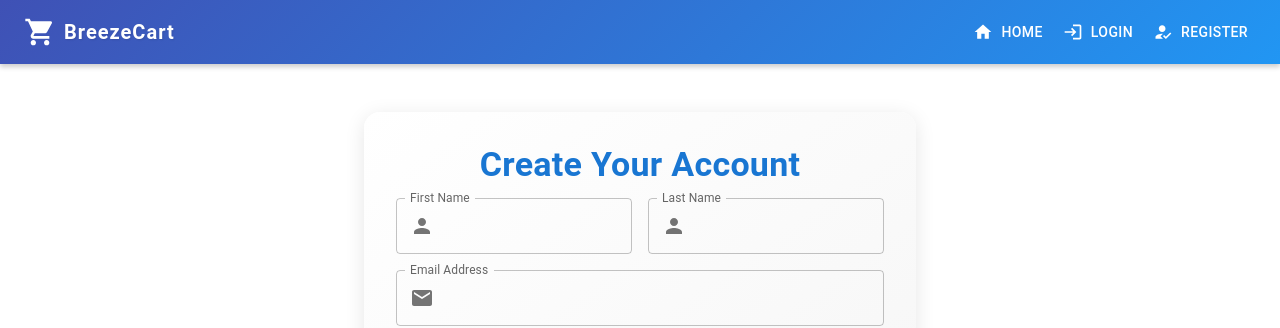
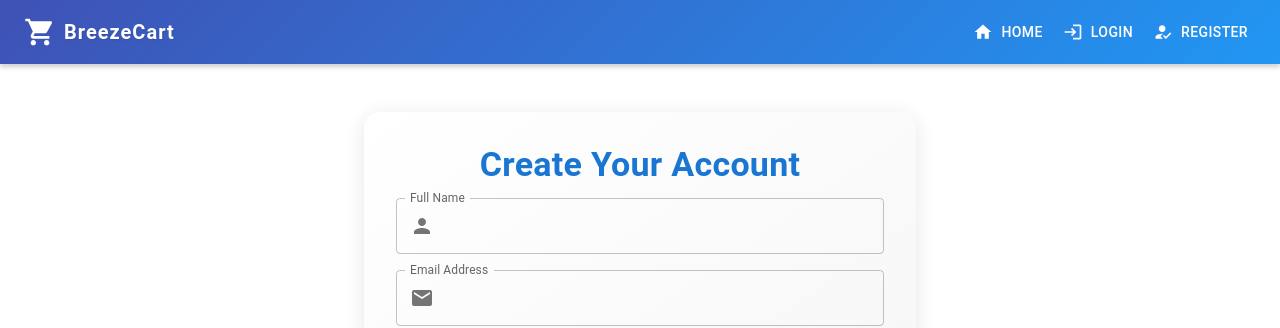
Before and after one commit to NextGenFoodApp/BreezeCart-App, a React (Create React App) app in the folder client/: page /register in a window 1280 px wide. Shown: the top 328 px of the page. Built offline with nearby package versions, Linux system fonts and the light colour scheme.

Commit message:
update user reg and user profile

```diff
--- a/client/src/components/Register.js
+++ b/client/src/components/Register.js
@@ -25,10 +25,7 @@ import axios from "axios";
 
 const RegisterPage = () => {
   const [formData, setFormData] = useState({
-    name: {
-      first_name: "",
-      last_name: "",
-    },
+    name: "",
     password: "",
     confirmPassword: "",
     address: {
@@ -48,9 +45,7 @@ const RegisterPage = () => {
 
   const validate = () => {
     const newErrors = {};
-    if (!formData.name.first_name)
-      newErrors.first_name = "First name is required";
-    if (!formData.name.last_name) newErrors.last_name = "Last name is required";
+    if (!formData.name) newErrors.name = "Name is required";
     if (!formData.password) newErrors.password = "Password is required";
     if (formData.password.length < 6)
       newErrors.password = "Minimum 6 characters";
@@ -76,14 +71,7 @@ const RegisterPage = () => {
   const handleChange = (e) => {
     const { name, value } = e.target;
 
-    // Handle nested values
-    if (name.startsWith("name.")) {
-      const key = name.split(".")[1];
-      setFormData((prev) => ({
-        ...prev,
-        name: { ...prev.name, [key]: value },
-      }));
-    } else if (name.startsWith("address.")) {
+    if (name.startsWith("address.")) {
       const key = name.split(".")[1];
       setFormData((prev) => ({
         ...prev,
@@ -106,7 +94,7 @@ const RegisterPage = () => {
       alert("User registered successfully!");
       // Reset
       setFormData({
-        name: { first_name: "", last_name: "" },
+        name: "",
         password: "",
         confirmPassword: "",
         address: {
@@ -147,36 +135,16 @@ const RegisterPage = () => {
         </Typography>
         <form onSubmit={handleSubmit}>
           <Grid container spacing={2}>
-            {/* First Name */}
-            <Grid item xs={12} sm={6}>
+            {/* Name */}
+            <Grid item xs={12}>
               <TextField
                 fullWidth
-                label="First Name"
-                name="name.first_name"
-                value={formData.name.first_name}
+                label="Full Name"
+                name="name"
+                value={formData.name}
                 onChange={handleChange}
-                error={!!errors.first_name}
-                helperText={errors.first_name}
-                InputProps={{
-                  startAdornment: (
-                    <InputAdornment position="start">
-                      <Person />
-                    </InputAdornment>
-                  ),
-                }}
-              />
-            </Grid>
-
-            {/* Last Name */}
-            <Grid item xs={12} sm={6}>
-              <TextField
-                fullWidth
-                label="Last Name"
-                name="name.last_name"
-                value={formData.name.last_name}
-                onChange={handleChange}
-                error={!!errors.last_name}
-                helperText={errors.last_name}
+                error={!!errors.name}
+                helperText={errors.name}
                 InputProps={{
                   startAdornment: (
                     <InputAdornment position="start">
--- a/client/src/components/UserInfo.js
+++ b/client/src/components/UserInfo.js
@@ -28,8 +28,7 @@ const UserInfo = () => {
   const theme = useTheme();
   const [userId, setUserId] = useState(0);
   const [user, setUser] = useState({
-    firstName: "",
-    lastName: "",
+    name: "",
     email: "",
     address: {
       line1: "",
@@ -52,8 +51,7 @@ const UserInfo = () => {
       .then((response) => {
         const data = response.data;
         const userData = {
-          firstName: data.name.first_name,
-          lastName: data.name.last_name,
+          name: data.name,
           email: data.email,
           address: {
             line1: data.address.address_line_1,
@@ -240,18 +238,8 @@ const UserInfo = () => {
           Personal Information
         </Typography>
 
-        {renderField(
-          "First Name",
-          user.firstName,
-          "firstName",
-          <PersonIcon color="primary" />
-        )}
-        {renderField(
-          "Last Name",
-          user.lastName,
-          "lastName",
-          <PersonIcon color="primary" />
-        )}
+        {renderField("Name", user.name, "name", <PersonIcon color="primary" />)}
+
         {renderField(
           "Email",
           user.email,
```
Also changed, not shown: 1 other file (tests, documents, lock files or other folders).
